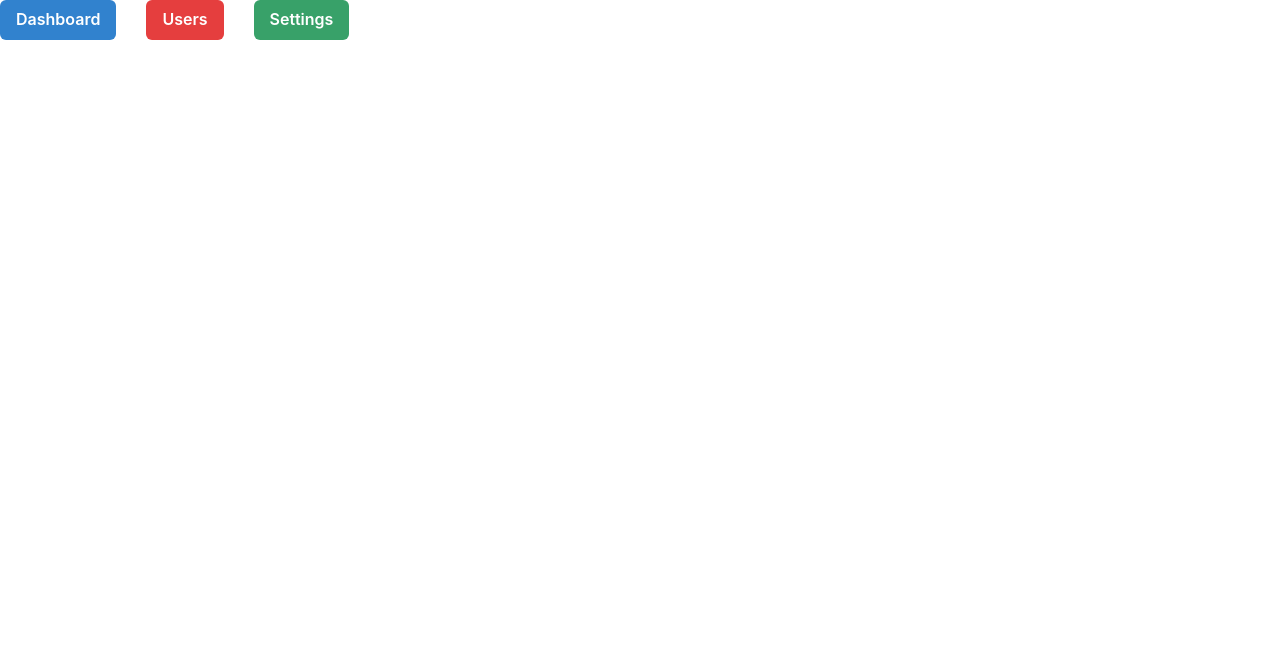
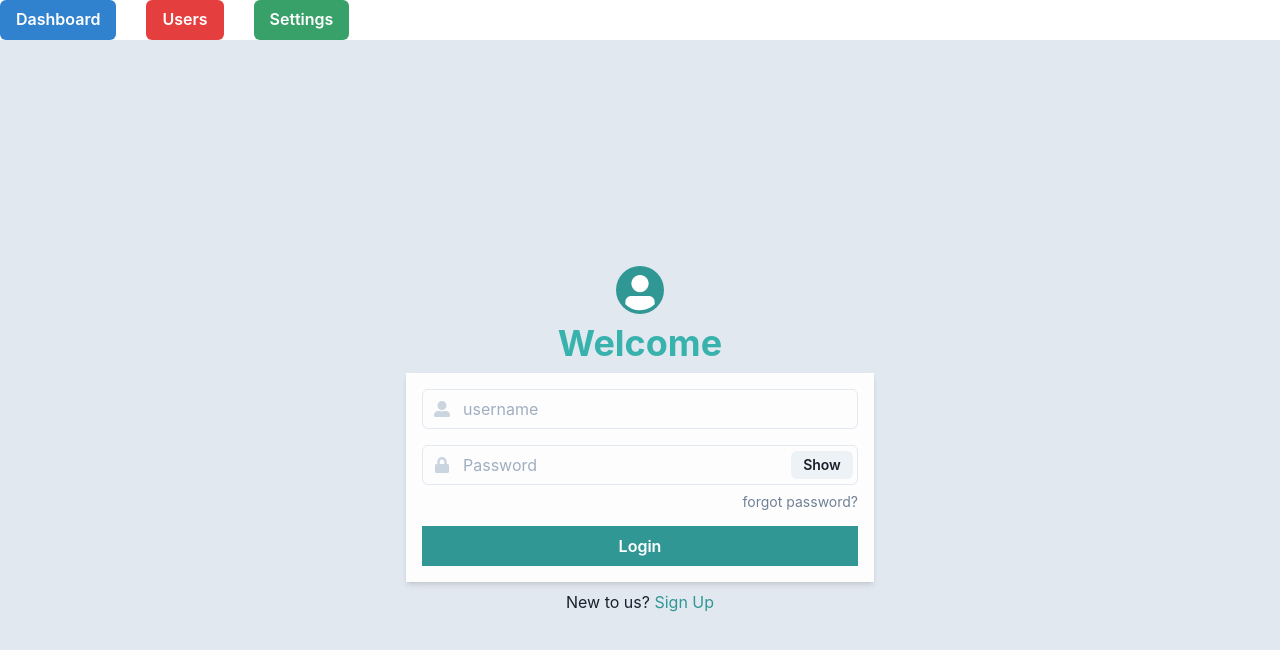
Before and after one commit to amitabh94/cpg-frontend, a React (Create React App) app: page /Login in a window 1280 px wide. Shown: the top 650 px of the page. Built offline with nearby package versions, Linux system fonts and the light colour scheme.

Commit message:
login page

```diff
--- a/src/App.tsx
+++ b/src/App.tsx
@@ -2,6 +2,7 @@
 import Dashboard from "./DashboardContent/DashboardContent";
 import SettingsContent from "./SettingsContent/SettingsContent";
 import UsersContent from "./UsersContent/UsersContent";
+import Login from "./Login/Login"
 import { BrowserRouter as Router, Route, Switch } from 'react-router-dom';
 function App() {
   return (
@@ -18,6 +19,9 @@
           <Route path="/Settings">
             <SettingsContent />
           </Route>
+          <Route path="/Login">
+            <Login />
+          </Route>
         </Switch>
       </Router>
     </div>
--- /dev/null
+++ b/src/Login/Login.tsx
@@ -0,0 +1,107 @@
+import { useState } from "react";
+import {
+  Flex,
+  Heading,
+  Input,
+  Button,
+  InputGroup,
+  Stack,
+  InputLeftElement,
+  chakra,
+  Box,
+  Link,
+  Avatar,
+  FormControl,
+  FormHelperText,
+  InputRightElement
+} from "@chakra-ui/react";
+import { FaUserAlt, FaLock } from "react-icons/fa";
+
+const CFaUserAlt = chakra(FaUserAlt);
+const CFaLock = chakra(FaLock);
+
+function Login(){
+
+    const [showPassword, setShowPassword] = useState(false);
+
+    const handleShowClick = () => setShowPassword(!showPassword);
+
+    return (
+        <Flex
+      flexDirection="column"
+      width="100wh"
+      height="100vh"
+      backgroundColor="gray.200"
+      justifyContent="center"
+      alignItems="center"
+    >
+      <Stack
+        flexDir="column"
+        mb="2"
+        justifyContent="center"
+        alignItems="center"
+      >
+        <Avatar bg="teal.500" />
+        <Heading color="teal.400">Welcome</Heading>
+        <Box minW={{ base: "90%", md: "468px" }}>
+          <form>
+            <Stack
+              spacing={4}
+              p="1rem"
+              backgroundColor="whiteAlpha.900"
+              boxShadow="md"
+            >
+              <FormControl>
+                <InputGroup>
+                  <InputLeftElement
+                    pointerEvents="none"
+                    children={<CFaUserAlt color="gray.300" />}
+                  />
+                  <Input type="username" placeholder="username" />
+                </InputGroup>
+              </FormControl>
+              <FormControl>
+                <InputGroup>
+                  <InputLeftElement
+                    pointerEvents="none"
+                    color="gray.300"
+                    children={<CFaLock color="gray.300" />}
+                  />
+                  <Input
+                    type={showPassword ? "text" : "password"}
+                    placeholder="Password"
+                  />
+                  <InputRightElement width="4.5rem">
+                    <Button h="1.75rem" size="sm" onClick={handleShowClick}>
+                      {showPassword ? "Hide" : "Show"}
+                    </Button>
+                  </InputRightElement>
+                </InputGroup>
+                <FormHelperText textAlign="right">
+                  <Link>forgot password?</Link>
+                </FormHelperText>
+              </FormControl>
+              <Button
+                borderRadius={0}
+                type="submit"
+                variant="solid"
+                colorScheme="teal"
+                width="full"
+              >
+                Login
+              </Button>
+            </Stack>
+          </form>
+        </Box>
+      </Stack>
+      <Box>
+        New to us?{" "}
+        <Link color="teal.500" href="#">
+          Sign Up
+        </Link>
+      </Box>
+    </Flex>
+    );
+}
+
+export default Login;
```
